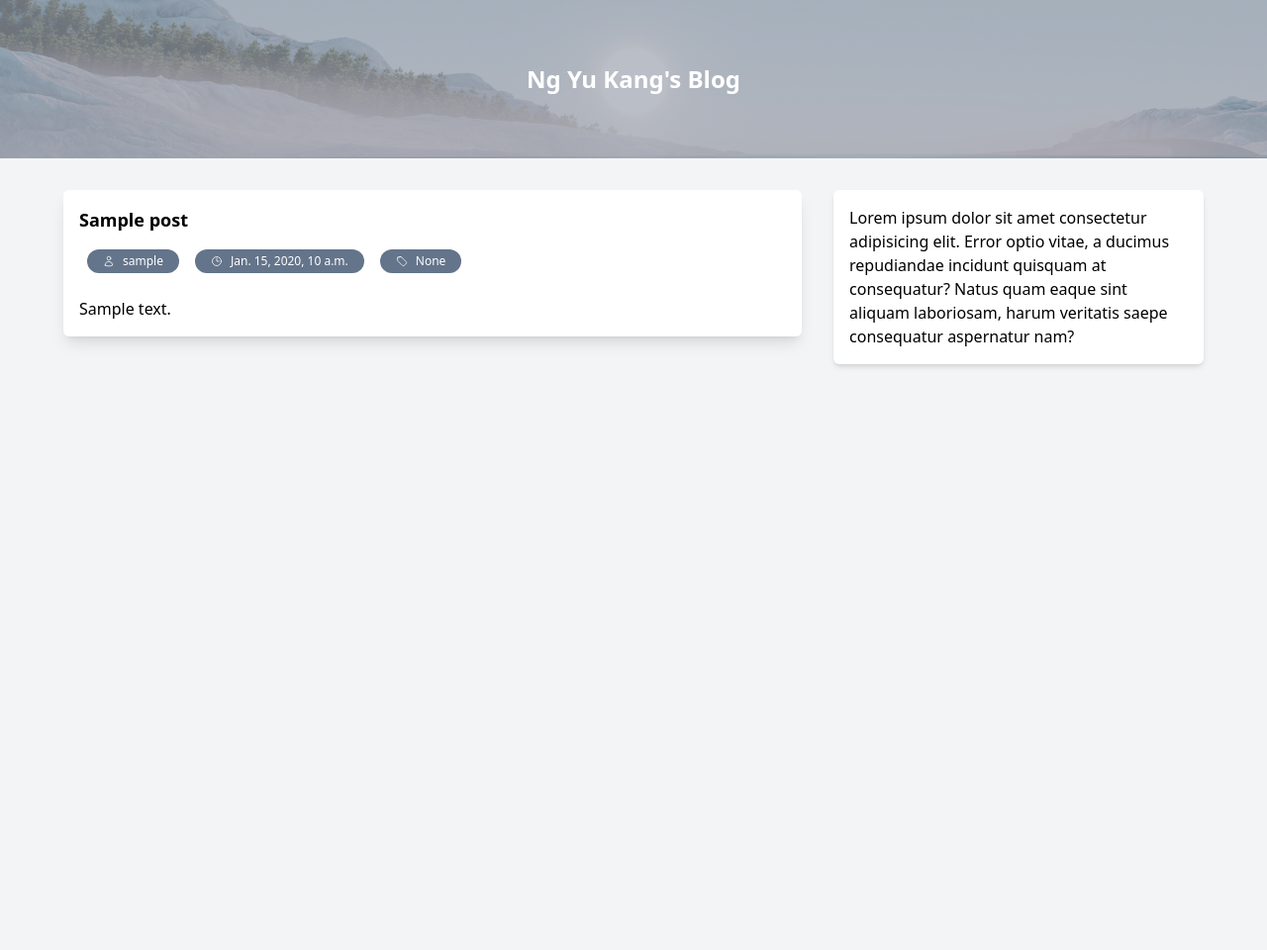
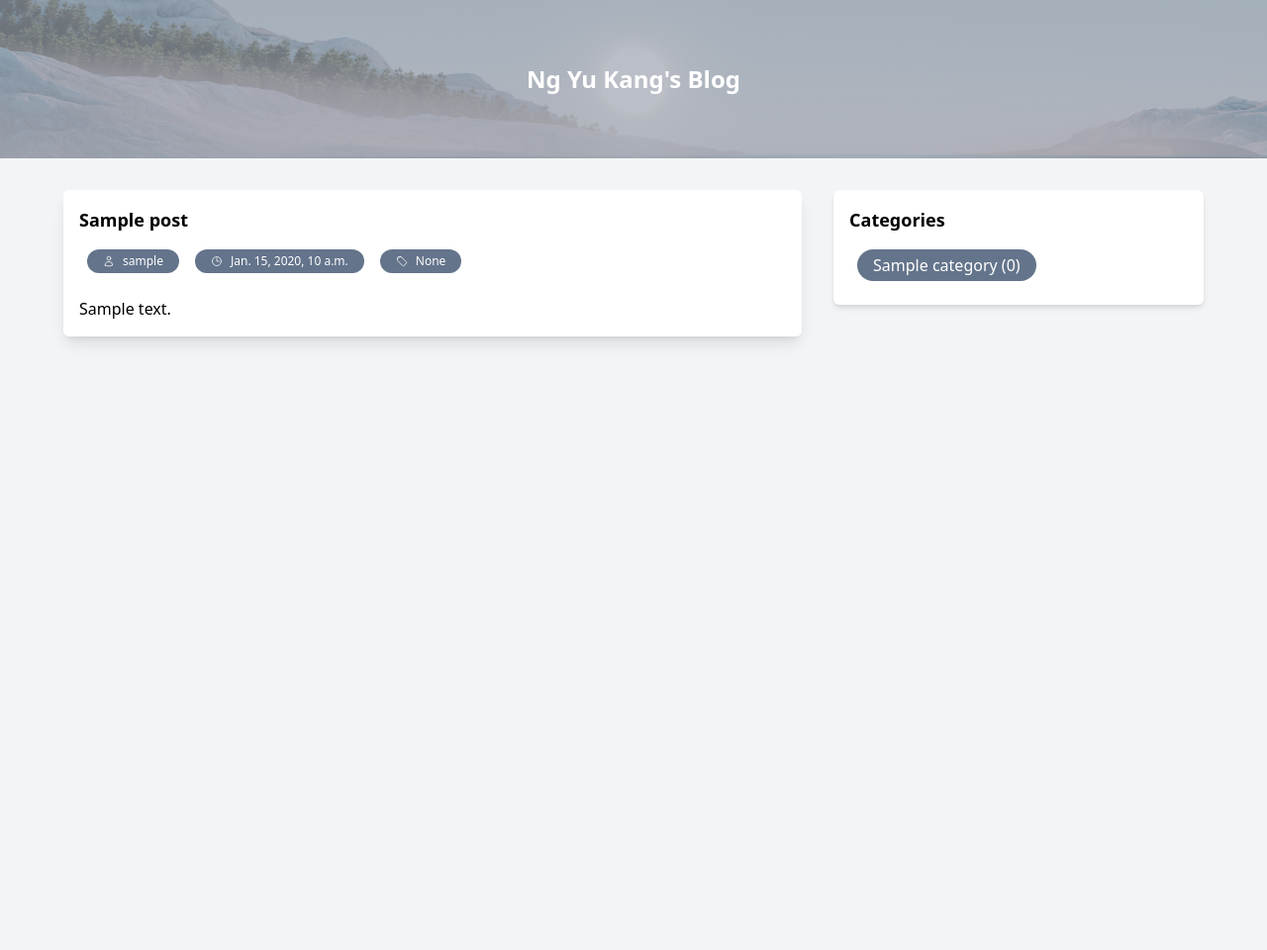
Before and after one commit to NgYuKang/Django-Blog-Practice, a Django app: page / in a window 1280 px wide. Shown: the part 64-1024 px from the top of the page at 99% size. Run offline with Django 4.2, Linux system fonts and the light colour scheme; tables that the repository leaves empty hold one stand-in row (values such as "Sample post"); parts of the project's set-up code (start-up, migrations or seed data) failed here and were passed over; some libraries are stand-ins or nearby versions.

Commit message:
feat: category filter on index

```diff
--- a/DjangoBlog/blog/templates/index.html
+++ b/DjangoBlog/blog/templates/index.html
@@ -11,7 +11,24 @@
             {% include 'components/index_post_cards.html' %}
         </div>
         <div class="w-1/3 hidden sm:block bg-white rounded-md shadow-md p-4 h-full">
-            <p>Lorem ipsum dolor sit amet consectetur adipisicing elit. Error optio vitae, a ducimus repudiandae incidunt quisquam at consequatur? Natus quam eaque sint aliquam laboriosam, harum veritatis saepe consequatur aspernatur nam?</p>
+            <h3 class="font-semibold text-lg mb-2">Categories</h3>
+            <div class="flex flex-wrap">
+                {% for category in categories %}
+                    {% if selected_category == category.name %}
+                    <div class="flex items-center text-white bg-slate-700 rounded-full px-4 py-1 m-2">
+                        <span>{{category}} ({{category.num_post}})</span>
+                    </div>
+                    {% else %}
+                    <a href="{% url 'index' %}?category={{category}}">
+                        <div class="flex items-center text-white bg-slate-500 hover:bg-slate-700 transition ease-in-out rounded-full px-4 py-1 m-2">
+                            <span>{{category}} ({{category.num_post}})</span>
+                        </div>
+                    </a>
+                {% endif %}
+                {% empty %}
+                <p>There are currently no category.</p>
+                {% endfor %}
+            </div>
         </div>
     </div>
 
--- a/DjangoBlog/blog/views.py
+++ b/DjangoBlog/blog/views.py
@@ -8,8 +8,10 @@ from django.contrib.auth.mixins import LoginRequiredMixin, UserPassesTestMixin
 
 from django.http import HttpResponseRedirect
 
+from django.db.models import Count
+
 from .forms import CommentForm, PostForm
-from .models import Post, Comment
+from .models import Post, Comment, Category
 
 
 # Create your views here.
@@ -19,6 +21,19 @@ class IndexView(ListView):
     model = Post
     context_object_name = "posts"
     paginate_by = 5
+
+    def get_queryset(self):
+        query = self.request.GET.get('category')
+        if query:
+            return self.model.objects.filter(category=query)
+        return self.model.objects.all()
+
+
+    def get_context_data(self, **kwargs):
+        context = super().get_context_data(**kwargs)
+        context['categories'] = Category.objects.annotate(num_post=Count('post'))
+        context['selected_category'] = self.request.GET.get('category', None)
+        return context
 
 
 class RegisterView(CreateView):
--- a/DjangoBlog/static/src/output.css
+++ b/DjangoBlog/static/src/output.css
@@ -1502,6 +1502,26 @@ input:checked + .toggle-bg {
   background-color: rgb(250 202 21 / var(--tw-bg-opacity));
 }
 
+.bg-slate-200 {
+  --tw-bg-opacity: 1;
+  background-color: rgb(226 232 240 / var(--tw-bg-opacity));
+}
+
+.bg-slate-400 {
+  --tw-bg-opacity: 1;
+  background-color: rgb(148 163 184 / var(--tw-bg-opacity));
+}
+
+.bg-slate-700 {
+  --tw-bg-opacity: 1;
+  background-color: rgb(51 65 85 / var(--tw-bg-opacity));
+}
+
+.bg-slate-300 {
+  --tw-bg-opacity: 1;
+  background-color: rgb(203 213 225 / var(--tw-bg-opacity));
+}
+
 .bg-opacity-50 {
   --tw-bg-opacity: 0.5;
 }
@@ -1863,6 +1883,11 @@ input:checked + .toggle-bg {
   background-color: rgb(255 255 255 / var(--tw-bg-opacity));
 }
 
+.hover\:bg-slate-700:hover {
+  --tw-bg-opacity: 1;
+  background-color: rgb(51 65 85 / var(--tw-bg-opacity));
+}
+
 .hover\:text-blue-600:hover {
   --tw-text-opacity: 1;
   color: rgb(28 100 242 / var(--tw-text-opacity));
```
